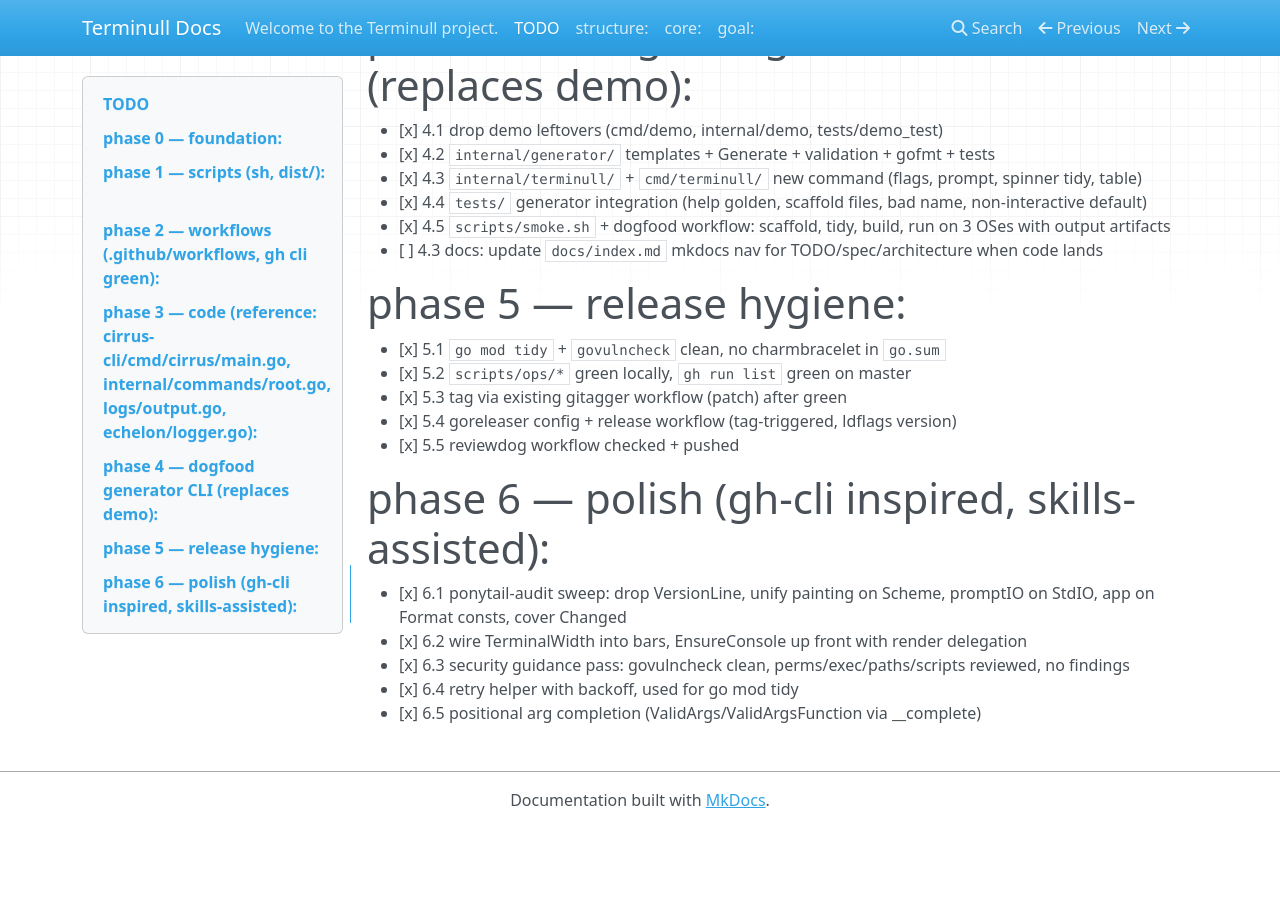
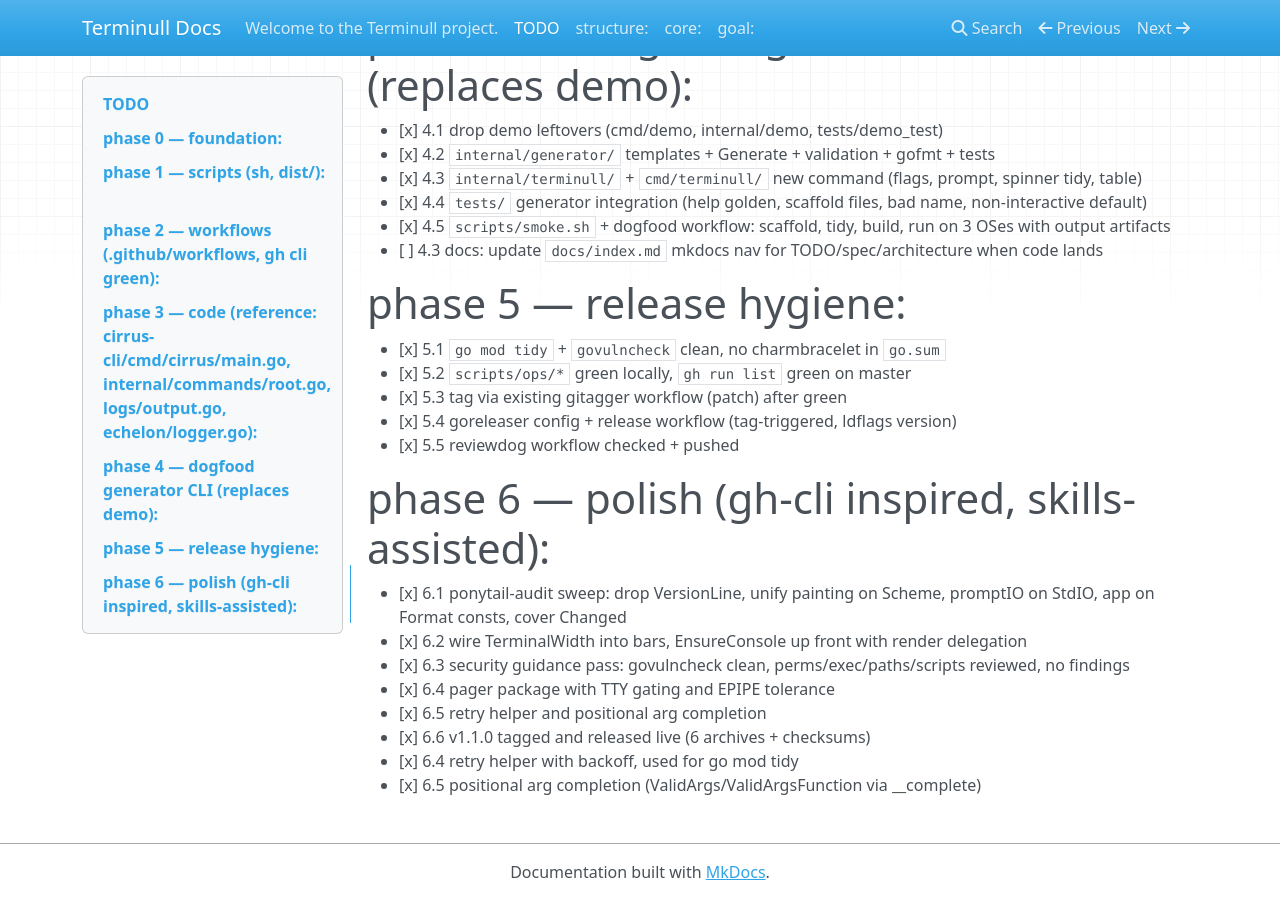
Before and after one commit to CHE3MZ/terminull, an MkDocs documentation site: the page built from docs/TODO.md, in a window 1280 px wide and 900 px high, scrolled down 1600 px. Built offline with MkDocs 1.6.1, drawn with Linux system fonts in a browser that asks for light colours; nearby versions of some CDN libraries; before the commit the page ends 2428 px from its top, so only the background shows below that.

Commit message:
docs: record pager retry completion release

```diff
--- a/docs/TODO.md
+++ b/docs/TODO.md
@@ -72,5 +72,8 @@
 - [x] 6.1 ponytail-audit sweep: drop VersionLine, unify painting on Scheme, promptIO on StdIO, app on Format consts, cover Changed
 - [x] 6.2 wire TerminalWidth into bars, EnsureConsole up front with render delegation
 - [x] 6.3 security guidance pass: govulncheck clean, perms/exec/paths/scripts reviewed, no findings
+- [x] 6.4 pager package with TTY gating and EPIPE tolerance
+- [x] 6.5 retry helper and positional arg completion
+- [x] 6.6 v1.1.0 tagged and released live (6 archives + checksums)
 - [x] 6.4 retry helper with backoff, used for go mod tidy
 - [x] 6.5 positional arg completion (ValidArgs/ValidArgsFunction via __complete)
```
